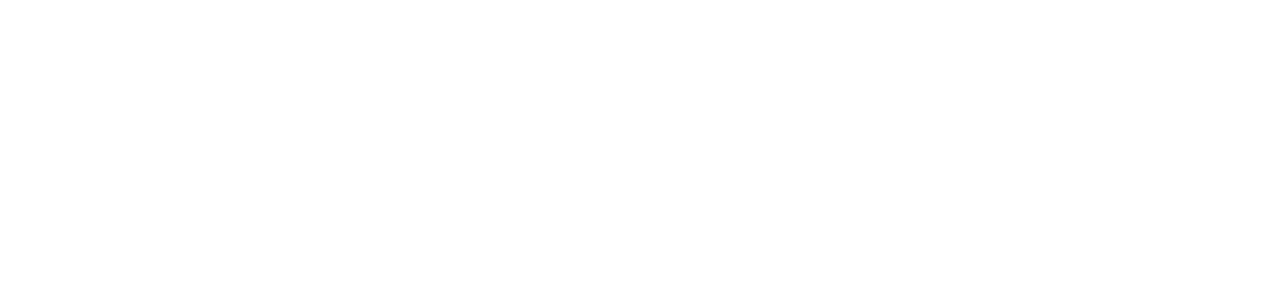
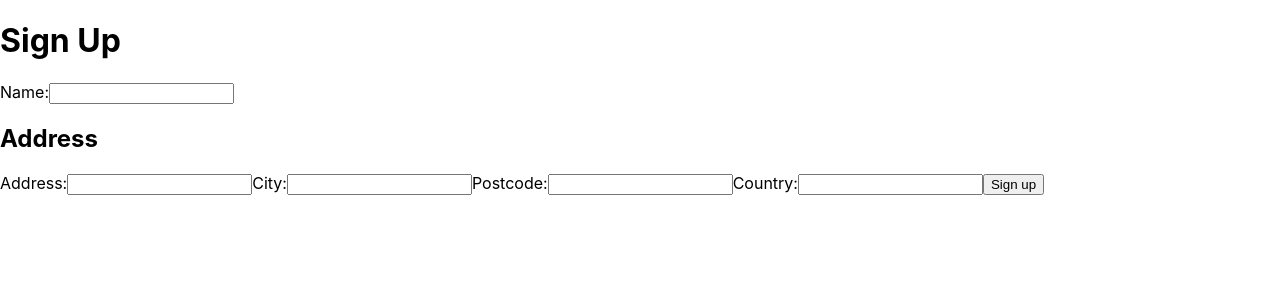
Before and after one commit to euvsvirus-banan/frontend, a React (Create React App) app: page /signup in a window 1280 px wide. Shown: the top 300 px of the page. Built offline with nearby package versions, Linux system fonts and the light colour scheme.

Commit message:
Add signup view

```diff
--- a/src/Routes.js
+++ b/src/Routes.js
@@ -1,11 +1,13 @@
 import React from "react";
 import { BrowserRouter as Router, Route } from "react-router-dom";
 import StartView from "./views/Start";
+import SignUpView from "./views/AddUser";
 
 const Routes = () => {
   return (
     <Router>
       <Route exact path="/" component={StartView} />
+      <Route exact path="/signup" component={SignUpView} />
     </Router>
   );
 };
--- /dev/null
+++ b/src/views/AddUser.jsx
@@ -0,0 +1,83 @@
+import React, { useState } from "react";
+
+const SignUpView = () => {
+  const [state, setState] = useState({});
+
+  const addUser = (event) => {
+    event.preventDefault();
+    console.log("Making a gRPC request with", state);
+  };
+
+  return (
+    <div>
+      <h1>Sign Up</h1>
+      <form onSubmit={addUser}>
+        <label>Name:</label>
+        <input
+          type="text"
+          onChange={({ target: { value } }) => {
+            setState({ ...state, name: value });
+          }}
+        />
+
+        <h2>Address</h2>
+        <label>Address:</label>
+        <input
+          type="text"
+          onChange={({ target: { value } }) => {
+            setState({
+              ...state,
+              address: {
+                ...state.address,
+                address: value,
+              },
+            });
+          }}
+        />
+        <label>City:</label>
+        <input
+          type="text"
+          onChange={({ target: { value } }) => {
+            setState({
+              ...state,
+              address: {
+                ...state.address,
+                city: value,
+              },
+            });
+          }}
+        />
+        <label>Postcode:</label>
+        <input
+          type="text"
+          onChange={({ target: { value } }) => {
+            setState({
+              ...state,
+              address: {
+                ...state.address,
+                postcode: value,
+              },
+            });
+          }}
+        />
+        <label>Country:</label>
+        <input
+          type="text"
+          onChange={({ target: { value } }) => {
+            setState({
+              ...state,
+              address: {
+                ...state.address,
+                country: value,
+              },
+            });
+          }}
+        />
+
+        <button type="submit">Sign up</button>
+      </form>
+    </div>
+  );
+};
+
+export default SignUpView;
```
